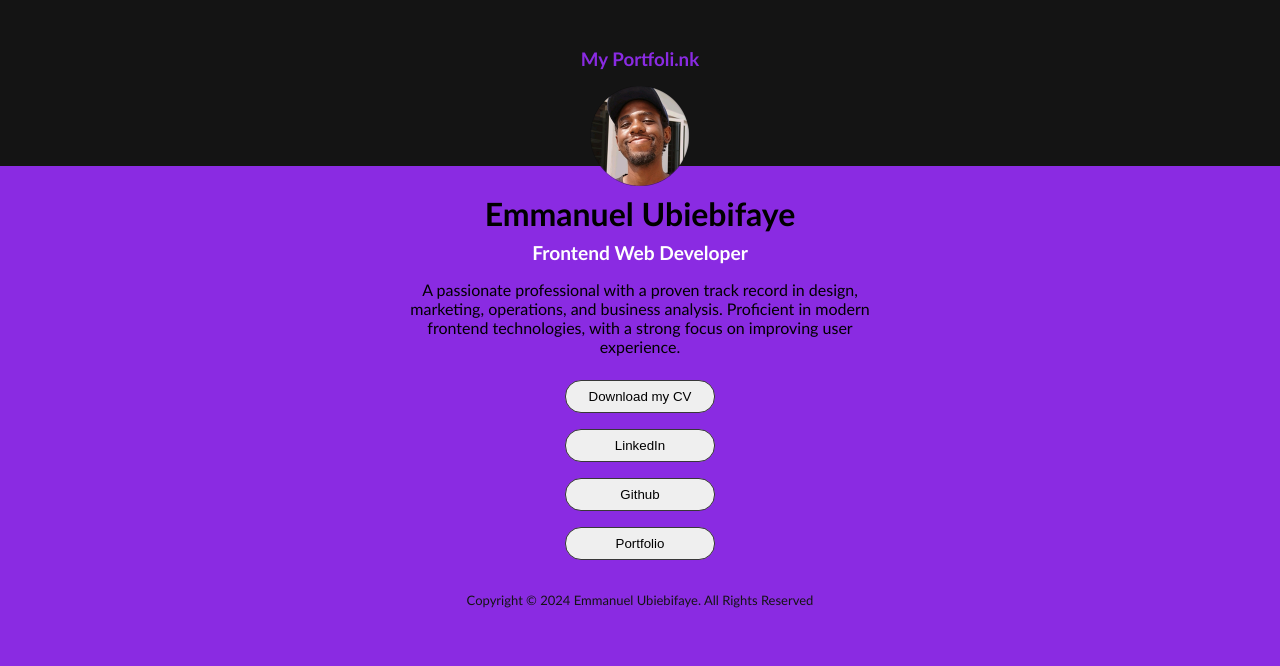
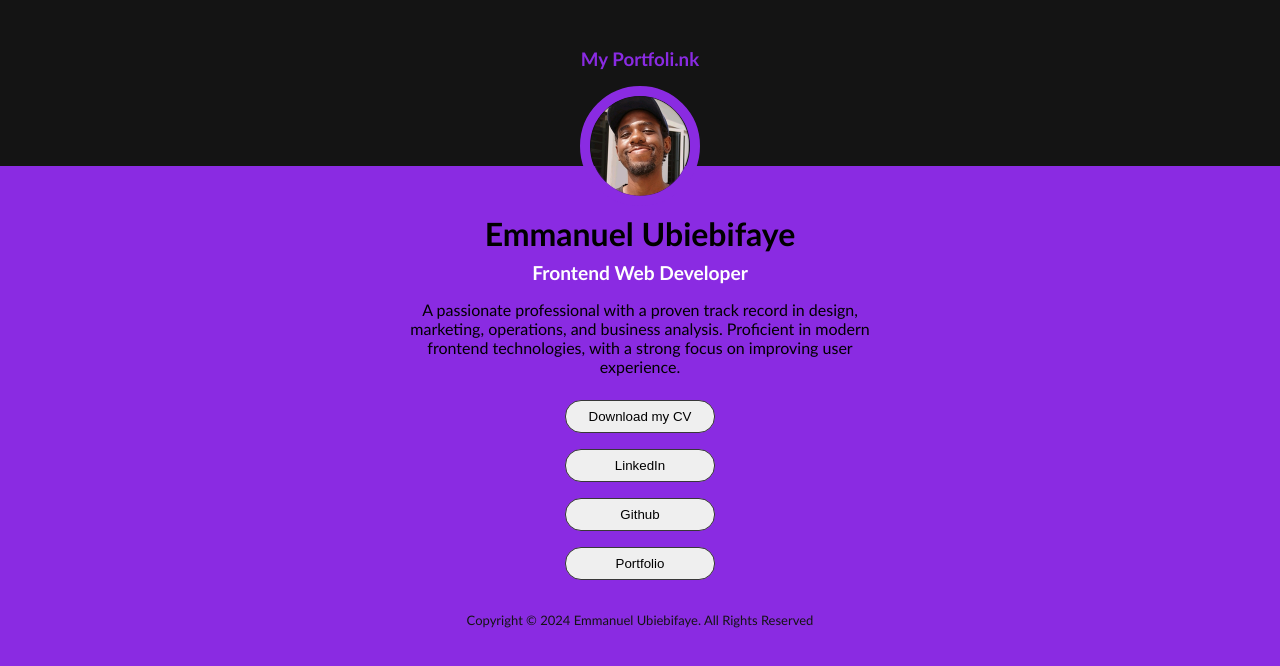
Before and after one commit to randemguy/linktree-portfolio-project, a plain HTML site: page index.html in a window 1280 px wide. Drawn offline with Linux system fonts and the light colour scheme.

Commit message:
Update style.css

```diff
--- a/style.css
+++ b/style.css
@@ -46,6 +46,8 @@ h3 {
   width: 100px;
   height: 100px;
   margin: auto;
+  border: 10px blueviolet solid;
+  border-radius: 5rem;
 }
 
 section {
```
